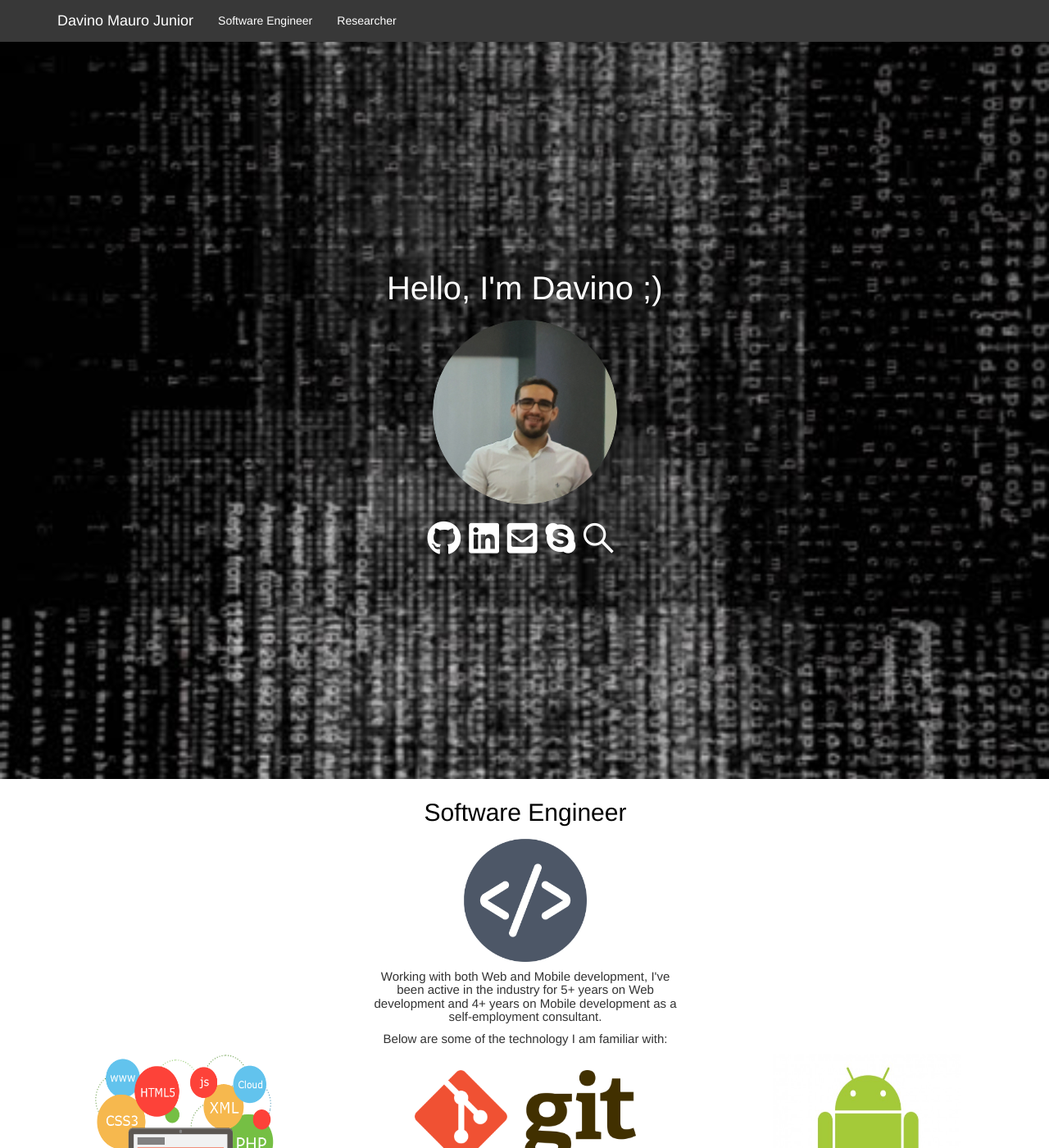
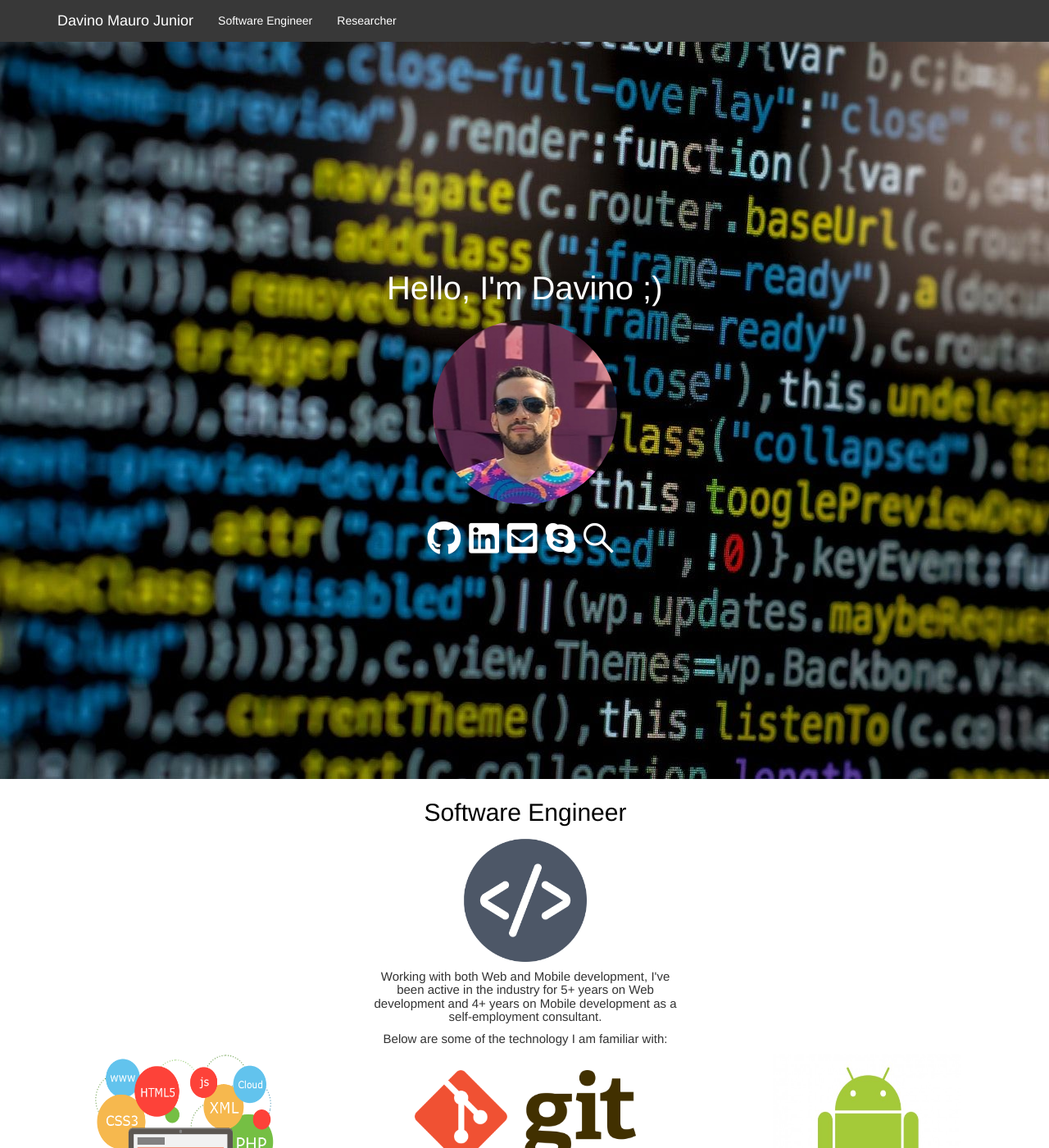
Before and after one commit to davinomjr/davinomjr.github.io, a Jekyll site: the page built from index.md, in a window 1280 px wide and 1400 px high. Shown: the whole window at 82% size. Built offline with Jekyll 4.4.1, drawn with Linux system fonts in a browser that asks for light colours.

Commit message:
Change photo/background

```diff
--- a/assets/css/site.css
+++ b/assets/css/site.css
@@ -37,9 +37,6 @@ body {
 }
 
 .container-parallax {
-    /* The image used */
-    background-image: url("../images/background-test.jpg");
-
     /* Set a specific height */
     height: 100vh;
 
@@ -98,7 +95,7 @@ body {
 /* Parallax */
 .parallax {
     /* The image used */
-    background-image: url("../images/background.jpg");
+    background-image: url("../images/background_m.jpg");
 
     /* Set a specific height */
     min-height: 100%;
--- a/index.md
+++ b/index.md
@@ -32,7 +32,7 @@ layout: default
             <div>
                 <p style="font-size:40px; color: white">Hello, I'm Davino ;)</p>
             </div>
-            <img src="/assets/images/me_Defesa.png" class="personal-img" alt="personal-photo" />
+            <img src="/assets/images/me_square2.jpg" class="personal-img" alt="personal-photo" />
             <ul class="horizontal-icons list-unstyled m-t-20 m-r-10">
                 <li>
                     <a href="https://github.com/davinomjr/" title="GitHub">
```
Also changed, not shown: assets/images/Me.jpg, assets/images/Me.png (deleted), assets/images/background_m.jpg (added), assets/images/background_ma.jpg (added), assets/images/me_square.jpg (added), assets/images/me_square2.jpg (added).
